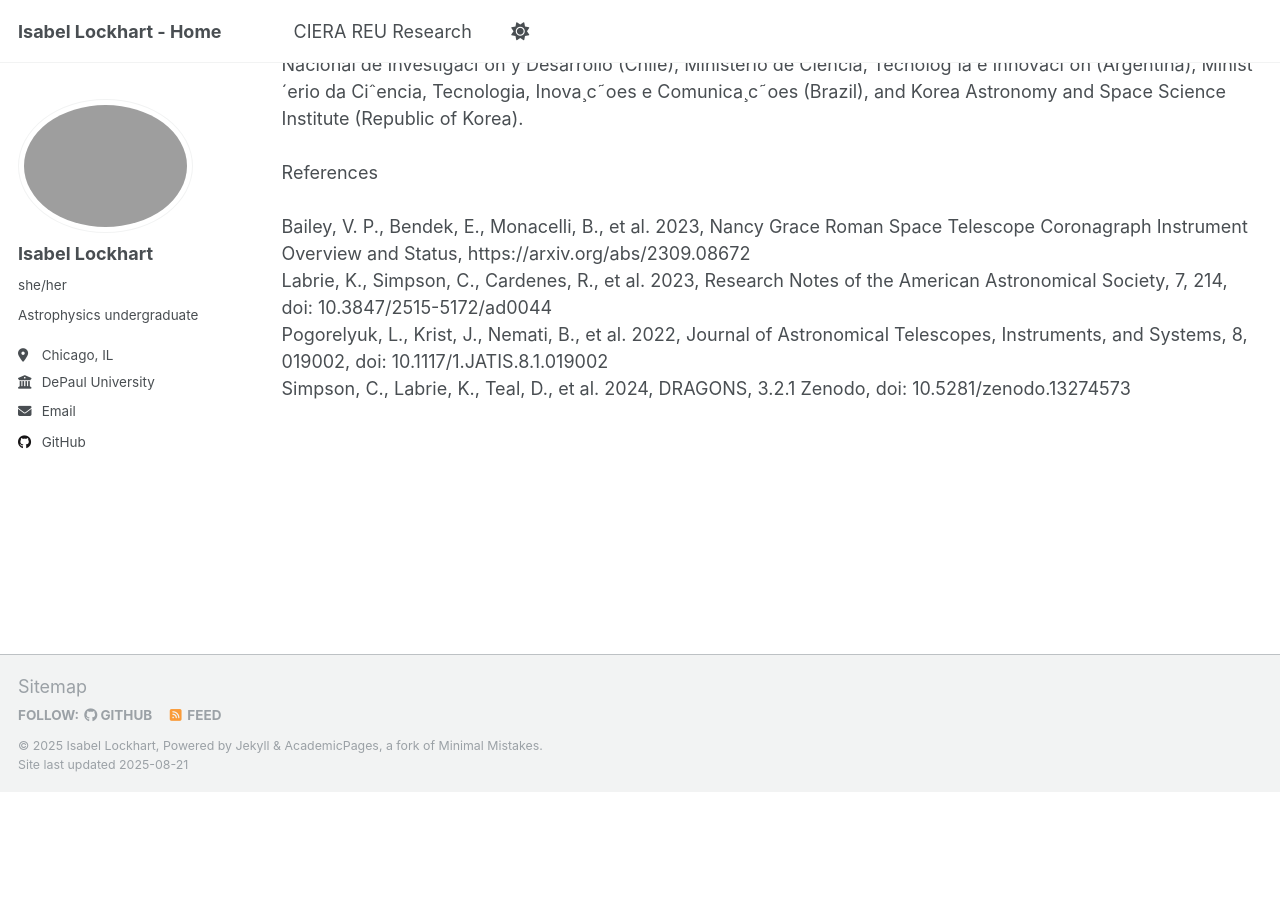
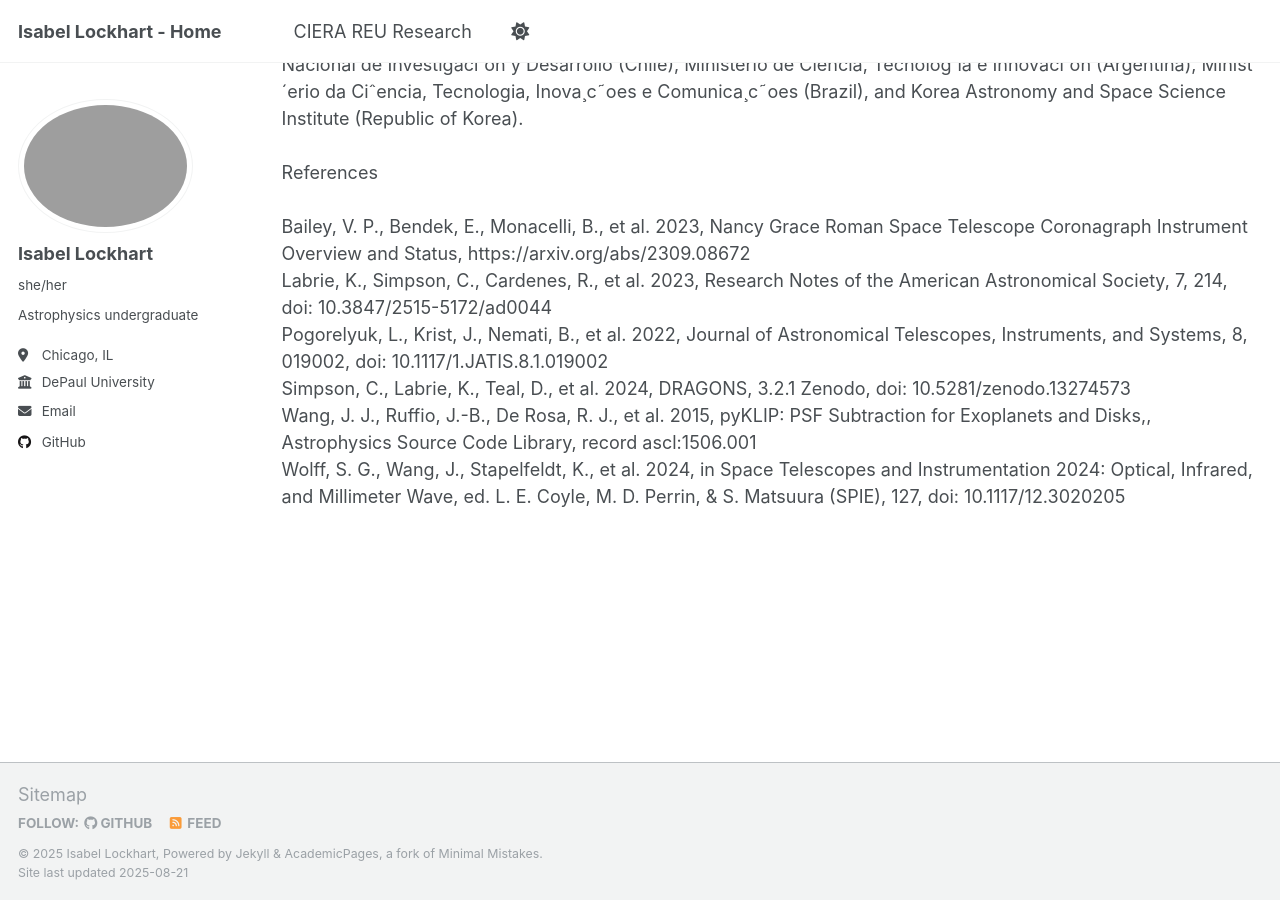
Before and after one commit to Isabel-Lockhart/CIERA, a Jekyll site: the page built from _pages/cierareu.html, in a window 1280 px wide and 900 px high, scrolled down 5019 px. Built offline with Jekyll 4.4.1, drawn with Linux system fonts in a browser that asks for light colours; a script that is not in the unit is left out; before the commit the page ends 5811 px from its top, so only the background shows below that.

Commit message:
Update cierareu.html

```diff
--- a/_pages/cierareu.html
+++ b/_pages/cierareu.html
@@ -155,3 +155,10 @@ Astronomical Telescopes, Instruments, and Systems, 8,
 019002, doi: 10.1117/1.JATIS.8.1.019002 <br>
 Simpson, C., Labrie, K., Teal, D., et al. 2024, DRAGONS,
 3.2.1 Zenodo, doi: 10.5281/zenodo.13274573 <br>
+Wang, J. J., Ruffio, J.-B., De Rosa, R. J., et al. 2015,
+pyKLIP: PSF Subtraction for Exoplanets and Disks,,
+Astrophysics Source Code Library, record ascl:1506.001<br>
+Wolff, S. G., Wang, J., Stapelfeldt, K., et al. 2024, in Space
+Telescopes and Instrumentation 2024: Optical, Infrared,
+and Millimeter Wave, ed. L. E. Coyle, M. D. Perrin, &
+S. Matsuura (SPIE), 127, doi: 10.1117/12.3020205
```
